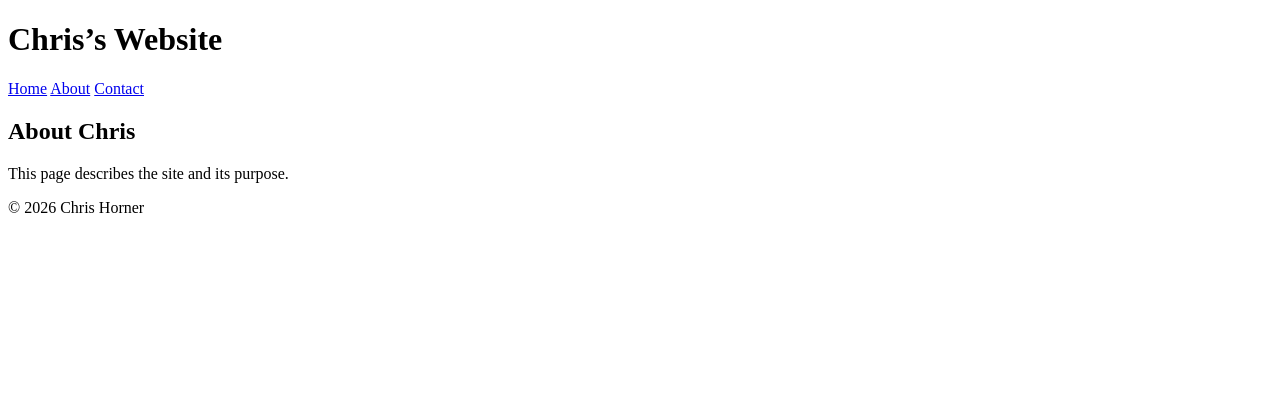
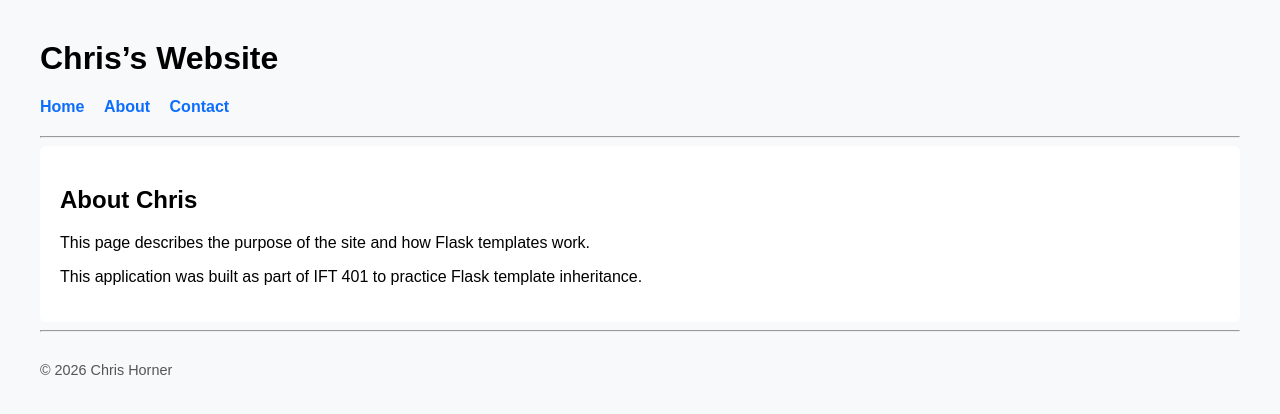
Before and after one commit to cjhorne3-a11y/flask-templates-exercise, a Flask app: page /about in a window 1280 px wide. Shown: the top 414 px of the page. Run offline with Flask 3, Linux system fonts and the light colour scheme.

Commit message:
Add styling and finalize layout
Added CSS styling and finalized template layout for submission

```diff
--- /dev/null
+++ b/static/css/style.css
@@ -0,0 +1,32 @@
+body {
+    font-family: Arial, sans-serif;
+    margin: 40px;
+    background-color: #f8f9fa;
+}
+
+header {
+    margin-bottom: 20px;
+}
+
+nav a {
+    margin-right: 15px;
+    text-decoration: none;
+    color: #0d6efd;
+    font-weight: bold;
+}
+
+nav a:hover {
+    text-decoration: underline;
+}
+
+main {
+    background-color: #ffffff;
+    padding: 20px;
+    border-radius: 6px;
+}
+
+footer {
+    margin-top: 30px;
+    font-size: 0.9em;
+    color: #555;
+}
--- a/templates/about.html
+++ b/templates/about.html
@@ -4,5 +4,6 @@
 
 {% block content %}
 <h2>About Chris</h2>
-<p>This page describes the site and its purpose.</p>
+<p>This page describes the purpose of the site and how Flask templates work.</p>
+<p>This application was built as part of IFT 401 to practice Flask template inheritance.</p>
 {% endblock %}
--- a/templates/base.html
+++ b/templates/base.html
@@ -3,8 +3,10 @@
 <head>
     <meta charset="UTF-8">
     <title>{% block title %}{{ title }}{% endblock %}</title>
+    <link rel="stylesheet" href="{{ url_for('static', filename='css/style.css') }}">
 </head>
 <body>
+
 <header>
     <h1>Chris’s Website</h1>
     <nav>
@@ -14,12 +16,17 @@
     </nav>
 </header>
 
+<hr>
+
 <main>
     {% block content %}{% endblock %}
 </main>
 
+<hr>
+
 <footer>
     <p>© 2026 Chris Horner</p>
 </footer>
+
 </body>
 </html>
--- a/templates/contact.html
+++ b/templates/contact.html
@@ -17,5 +17,6 @@
 
 {% if submitted %}
     <p><strong>Thanks {{ name }}!</strong> We received your email: {{ email }}</p>
+    <p><em>You may submit the form again to send another message.</em></p>
 {% endif %}
 {% endblock %}
--- a/templates/home.html
+++ b/templates/home.html
@@ -4,5 +4,5 @@
 
 {% block content %}
 <h2>Welcome to Chris’s Homepage</h2>
-<p>This site demonstrates Flask templates and inheritance.</p>
+<p>Welcome to Chris’s homepage. This project demonstrates Flask templates, routing, and inheritance.</p>
 {% endblock %}
```
Lines whose indentation alone changed are shown as unchanged.
